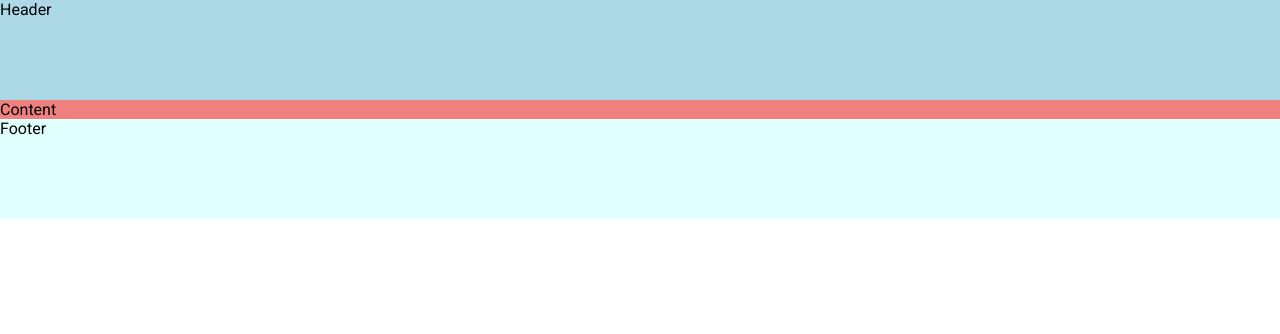
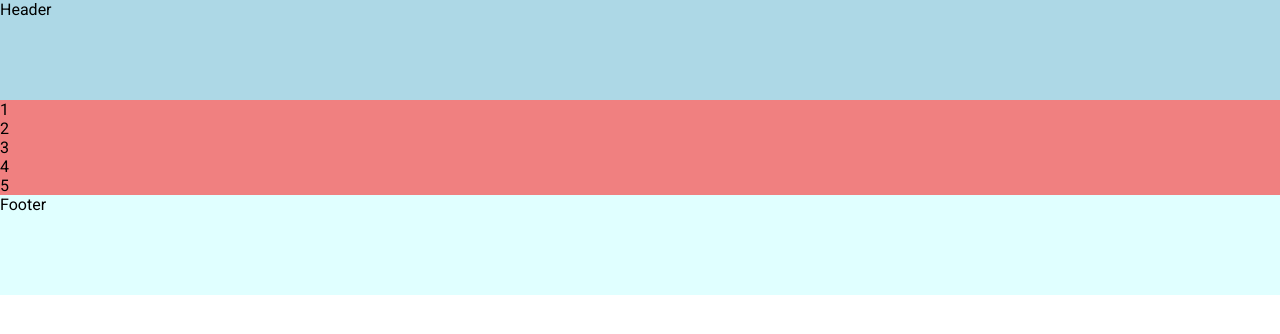
Before and after one commit to xtianbar/landingpage-portfolio, a plain HTML site: page index.html in a window 1280 px wide. Drawn offline with Linux system fonts and the light colour scheme.

Commit message:
add main content

```diff
--- a/index.html
+++ b/index.html
@@ -16,7 +16,13 @@
             Header
         </header>
         <main>
-            Content
+            <div class="main-container">
+                <div class="item-1">1</div>
+                <div class="item-2">2</div>
+                <div class="item-3">3</div>
+                <div class="item-4">4</div>
+                <div class="item-5">5</div>
+            </div>
         </main>
         <footer>
             Footer
```
